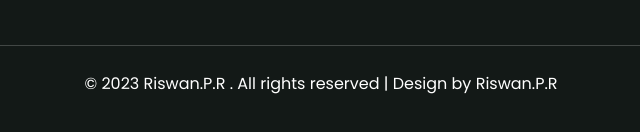
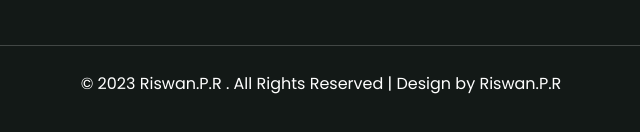
Before and after one commit to RiswanPR/RiswanPR2, a plain HTML site: page index.html in a window 1280 px wide. Shown: the part 3071-3203 px from the top of the page, 319-959 px from the left. Drawn offline with Linux system fonts and the light colour scheme.

Commit message:
Update index.html

```diff
--- a/index.html
+++ b/index.html
@@ -323,7 +323,7 @@ Author URL: http://w3layouts.com
                 </div>
             </div>
             <!-- copyright -->
-            <p class="copy-right-w3 text-white mt-5 pt-4">© 2023 Riswan.P.R . All rights reserved | Design by
+            <p class="copy-right-w3 text-white mt-5 pt-4">© 2023 Riswan.P.R . All Rights Reserved | Design by
                 Riswan.P.R
             </p>
         </div>
```
